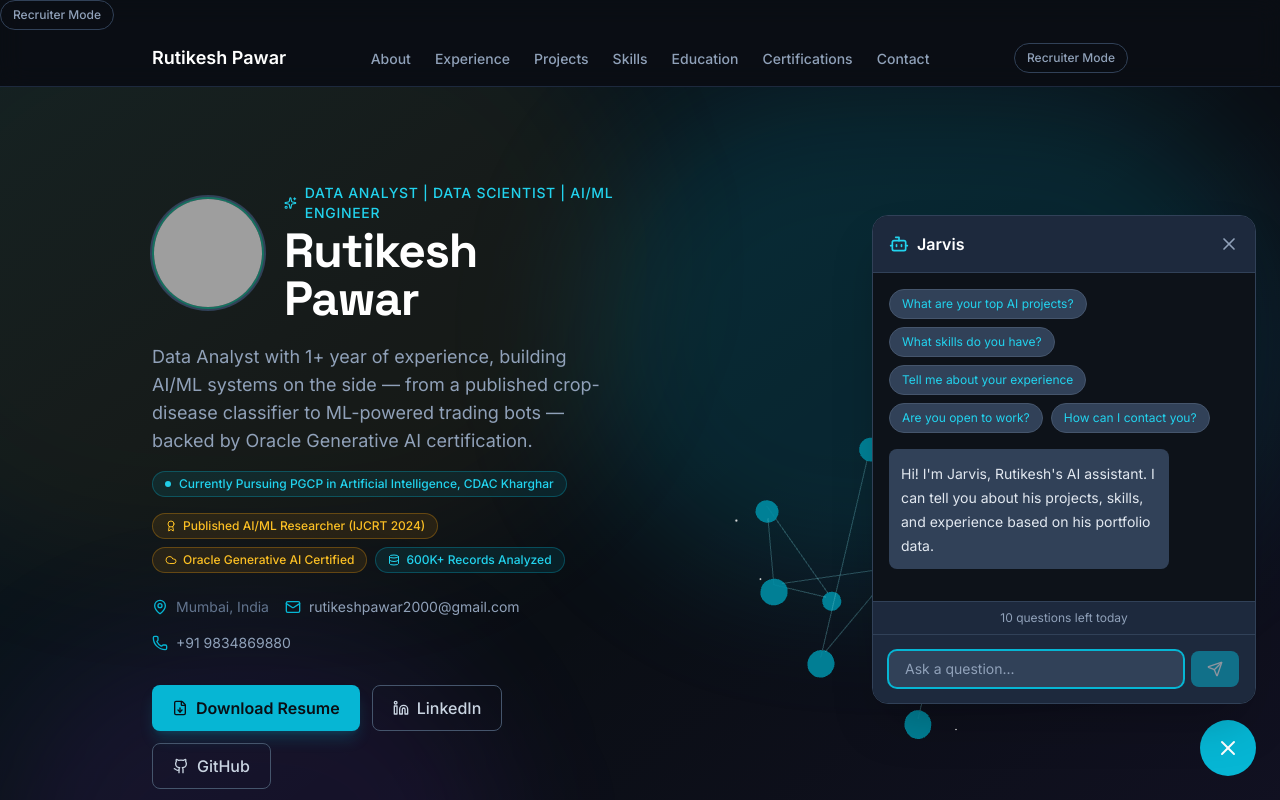
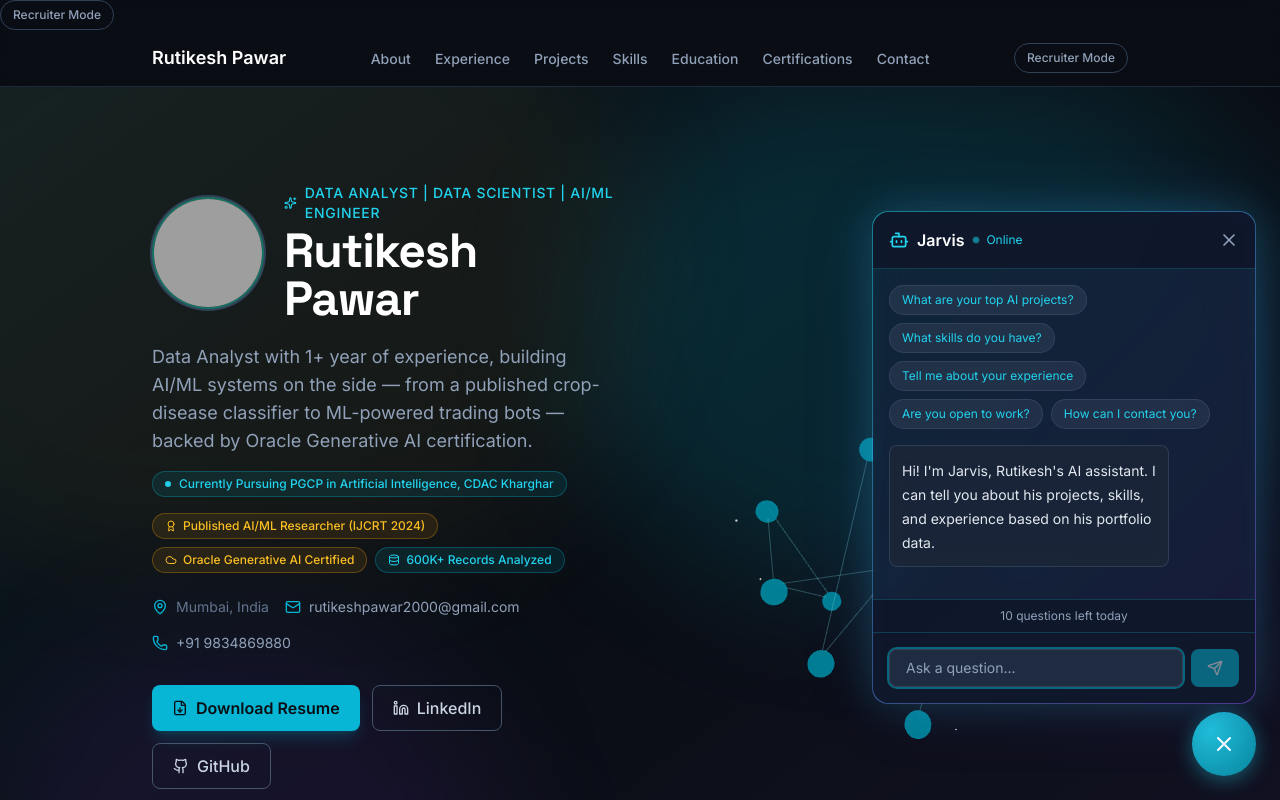
Before and after one commit to rutikeshpawar/rutikeshpawar.github.io, a React (Vite) app: page / in a window 1280 px wide. Both pictures are taken after a click on the button 1228 px from the left and 748 px from the top of the page. Shown: the top 800 px of the page. Built offline with nearby package versions, Linux system fonts and the light colour scheme; grey boxes are pictures that could not be loaded.

Commit message:
Pushing Latest Code 008

```diff
--- a/src/components/JarvisAssistant.tsx
+++ b/src/components/JarvisAssistant.tsx
@@ -127,25 +127,86 @@ export function JarvisAssistant({ recruiterMode }: JarvisAssistantProps) {
       {/* Floating Orb Button */}
       <button
         onClick={() => setIsOpen(!isOpen)}
-        className={`fixed bottom-6 right-6 z-50 flex items-center justify-center w-14 h-14 rounded-full bg-cyan-500 text-white shadow-lg hover:bg-cyan-400 transition-all ${
-          !recruiterMode && !prefersReducedMotion ? 'animate-pulse-ring' : ''
-        }`}
+        className={`fixed bottom-6 right-6 z-50 flex items-center justify-center w-16 h-16 rounded-full transition-all ${
+          !recruiterMode && !prefersReducedMotion && !isOpen ? 'jarvis-orb' : ''
+        } ${isOpen ? 'jarvis-orb-close' : ''} ${recruiterMode ? 'jarvis-recruiter-mode' : ''}`}
         aria-label={isOpen ? 'Close Jarvis Assistant' : 'Open Jarvis Assistant'}
-        style={{
-          boxShadow: '0 4px 20px rgba(34, 211, 238, 0.4)',
-        }}
+        style={
+          !recruiterMode && !prefersReducedMotion && !isOpen
+            ? {
+                background: 'radial-gradient(circle at 30% 30%, rgba(34, 211, 238, 0.8), rgba(6, 182, 212, 0.6), rgba(139, 92, 246, 0.4))',
+                boxShadow: '0 0 30px rgba(34, 211, 238, 0.6), 0 0 60px rgba(139, 92, 246, 0.3), inset 0 0 20px rgba(255, 255, 255, 0.2)',
+              }
+            : {
+                background: 'radial-gradient(circle at 30% 30%, rgba(34, 211, 238, 0.9), rgba(6, 182, 212, 0.7))',
+                boxShadow: '0 4px 20px rgba(34, 211, 238, 0.4)',
+              }
+        }
       >
-        {isOpen ? <X className="w-6 h-6" /> : <Bot className="w-6 h-6" />}
+        {!isOpen && !recruiterMode && !prefersReducedMotion && (
+          <>
+            {/* Rotating Ring 1 */}
+            <div
+              className="absolute inset-0 rounded-full border-2 border-cyan-400/30"
+              style={{
+                animation: 'jarvis-rotate-ring-1 8s linear infinite',
+                transformStyle: 'preserve-3d',
+              }}
+            />
+            {/* Rotating Ring 2 */}
+            <div
+              className="absolute inset-0 rounded-full border-2 border-violet-400/30"
+              style={{
+                animation: 'jarvis-rotate-ring-2 6s linear infinite',
+                transformStyle: 'preserve-3d',
+              }}
+            />
+          </>
+        )}
+        {isOpen ? <X className="w-6 h-6 text-white" /> : <Bot className="w-6 h-6 text-white" />}
       </button>
 
       {/* Chat Panel */}
       {isOpen && (
-        <div className="fixed bottom-24 right-6 z-50 w-80 md:w-96 max-h-[500px] bg-slate-900 rounded-2xl border border-slate-700 shadow-2xl flex flex-col overflow-hidden">
+        <div
+          className={`fixed bottom-24 right-6 z-50 w-[calc(100vw-2rem)] md:w-96 max-h-[500px] rounded-2xl overflow-hidden ${
+            !recruiterMode && !prefersReducedMotion ? 'jarvis-panel-animate' : ''
+          } ${recruiterMode ? 'jarvis-recruiter-mode' : ''}`}
+          style={{
+            background: 'linear-gradient(135deg, rgba(34, 211, 238, 0.5), rgba(139, 92, 246, 0.5))',
+            padding: '1px',
+            boxShadow: '0 0 40px rgba(34, 211, 238, 0.2), 0 0 80px rgba(139, 92, 246, 0.1)',
+            transformOrigin: 'bottom right',
+          }}
+        >
+          <div
+            className="rounded-2xl flex flex-col overflow-hidden"
+            style={{
+              background: 'rgba(15, 23, 42, 0.85)',
+              backdropFilter: 'blur(20px)',
+              boxShadow: 'inset 0 0 20px rgba(34, 211, 238, 0.05)',
+            }}
+          >
           {/* Header */}
-          <div className="flex items-center justify-between p-4 border-b border-slate-700 bg-slate-800">
+          <div
+            className="flex items-center justify-between p-4 border-b"
+            style={{
+              background: 'rgba(15, 23, 42, 0.9)',
+              borderColor: 'rgba(34, 211, 238, 0.2)',
+            }}
+          >
             <div className="flex items-center gap-2">
               <Bot className="w-5 h-5 text-cyan-400" />
               <span className="font-semibold text-white">Jarvis</span>
+              {!recruiterMode && !prefersReducedMotion && (
+                <div className="flex items-center gap-1.5">
+                  <div
+                    className="w-2 h-2 rounded-full bg-cyan-400"
+                    style={{ animation: 'jarvis-pulse-dot 2s ease-in-out infinite' }}
+                  />
+                  <span className="text-xs text-cyan-400">Online</span>
+                </div>
+              )}
             </div>
             <button
               onClick={() => setIsOpen(false)}
@@ -166,7 +227,7 @@ export function JarvisAssistant({ recruiterMode }: JarvisAssistantProps) {
                     key={index}
                     type="button"
                     onClick={() => sendQuestion(question)}
-                    className="text-xs bg-slate-700 text-cyan-400 px-3 py-1.5 rounded-full hover:bg-slate-600 hover:text-cyan-300 transition-colors border border-slate-600 hover:border-cyan-500/50"
+                    className="text-xs bg-slate-700/50 text-cyan-400 px-3 py-1.5 rounded-full hover:bg-slate-600/50 hover:text-cyan-300 transition-all border border-slate-600/50 hover:border-cyan-500/50 hover:shadow-lg hover:shadow-cyan-500/20"
                     disabled={isLoading}
                     aria-label={`Ask: ${question}`}
                   >
@@ -179,14 +240,27 @@ export function JarvisAssistant({ recruiterMode }: JarvisAssistantProps) {
             {messages.map((message, index) => (
               <div
                 key={index}
-                className={`flex ${message.role === 'user' ? 'justify-end' : 'justify-start'}`}
+                className={`flex ${message.role === 'user' ? 'justify-end' : 'justify-start'} ${
+                  !recruiterMode && !prefersReducedMotion ? 'message-animate' : ''
+                }`}
               >
                 <div
                   className={`max-w-[80%] rounded-lg p-3 ${
                     message.role === 'user'
-                      ? 'bg-cyan-500 text-slate-950'
-                      : 'bg-slate-700 text-slate-200'
+                      ? 'text-slate-950'
+                      : 'text-slate-200 border border-slate-600/50'
                   }`}
+                  style={
+                    message.role === 'user'
+                      ? {
+                          background: 'linear-gradient(135deg, rgba(34, 211, 238, 0.9), rgba(6, 182, 212, 0.8))',
+                          boxShadow: '0 4px 15px rgba(34, 211, 238, 0.3)',
+                        }
+                      : {
+                          background: 'rgba(30, 41, 59, 0.8)',
+                          backdropFilter: 'blur(10px)',
+                        }
+                  }
                 >
                   {message.role === 'assistant' && index === messages.length - 1 && isTyping ? (
                     <span>{getCurrentAssistantMessage()}</span>
@@ -199,11 +273,27 @@ export function JarvisAssistant({ recruiterMode }: JarvisAssistantProps) {
 
             {isLoading && (
               <div className="flex justify-start">
-                <div className="bg-slate-700 rounded-lg p-3">
+                <div
+                  className="rounded-lg p-3"
+                  style={{
+                    background: 'rgba(30, 41, 59, 0.8)',
+                    backdropFilter: 'blur(10px)',
+                    border: '1px solid rgba(100, 116, 139, 0.3)',
+                  }}
+                >
                   <div className="flex gap-1">
-                    <div className="w-2 h-2 bg-cyan-400 rounded-full animate-bounce" style={{ animationDelay: '0ms' }} />
-                    <div className="w-2 h-2 bg-cyan-400 rounded-full animate-bounce" style={{ animationDelay: '150ms' }} />
-                    <div className="w-2 h-2 bg-cyan-400 rounded-full animate-bounce" style={{ animationDelay: '300ms' }} />
+                    <div
+                      className="w-2 h-2 rounded-full bg-cyan-400"
+                      style={{ animation: prefersReducedMotion ? 'none' : 'jarvis-pulse-dot 1.4s ease-in-out infinite', animationDelay: '0ms' }}
+                    />
+                    <div
+                      className="w-2 h-2 rounded-full bg-cyan-400"
+                      style={{ animation: prefersReducedMotion ? 'none' : 'jarvis-pulse-dot 1.4s ease-in-out infinite', animationDelay: '200ms' }}
+                    />
+                    <div
+                      className="w-2 h-2 rounded-full bg-cyan-400"
+                      style={{ animation: prefersReducedMotion ? 'none' : 'jarvis-pulse-dot 1.4s ease-in-out infinite', animationDelay: '400ms' }}
+                    />
                   </div>
                 </div>
               </div>
@@ -213,14 +303,27 @@ export function JarvisAssistant({ recruiterMode }: JarvisAssistantProps) {
           </div>
 
           {/* Rate Limit Indicator */}
-          <div className="px-4 py-2 bg-slate-800 border-t border-slate-700">
+          <div
+            className="px-4 py-2 border-t"
+            style={{
+              background: 'rgba(15, 23, 42, 0.9)',
+              borderColor: 'rgba(34, 211, 238, 0.2)',
+            }}
+          >
             <p className="text-xs text-slate-400 text-center">
               {remaining} questions left today
             </p>
           </div>
 
           {/* Input */}
-          <form onSubmit={handleSubmit} className="p-4 border-t border-slate-700 bg-slate-800">
+          <form
+            onSubmit={handleSubmit}
+            className="p-4 border-t"
+            style={{
+              background: 'rgba(15, 23, 42, 0.9)',
+              borderColor: 'rgba(34, 211, 238, 0.2)',
+            }}
+          >
             <div className="flex gap-2">
               <input
                 ref={inputRef}
@@ -228,13 +331,13 @@ export function JarvisAssistant({ recruiterMode }: JarvisAssistantProps) {
                 value={input}
                 onChange={(e) => setInput(e.target.value)}
                 placeholder="Ask a question..."
-                className="flex-1 bg-slate-700 text-white rounded-lg px-4 py-2 text-sm focus:outline-none focus:ring-2 focus:ring-cyan-500 placeholder-slate-400"
+                className="flex-1 bg-slate-700/50 text-white rounded-lg px-4 py-2 text-sm focus:outline-none focus:ring-2 focus:ring-cyan-500/50 placeholder-slate-400 border border-slate-600/50"
                 disabled={isLoading}
               />
               <button
                 type="submit"
                 disabled={isLoading || !input.trim()}
-                className="bg-cyan-500 text-white rounded-lg px-4 py-2 hover:bg-cyan-400 disabled:opacity-50 disabled:cursor-not-allowed transition-colors"
+                className="bg-cyan-500 text-white rounded-lg px-4 py-2 hover:bg-cyan-400 disabled:opacity-50 disabled:cursor-not-allowed transition-all hover:shadow-lg hover:shadow-cyan-500/20"
                 aria-label="Send message"
               >
                 <Send className="w-4 h-4" />
@@ -242,6 +345,7 @@ export function JarvisAssistant({ recruiterMode }: JarvisAssistantProps) {
             </div>
           </form>
         </div>
+      </div>
       )}
     </>
   )
--- a/src/index.css
+++ b/src/index.css
@@ -205,3 +205,110 @@ html {
 .animate-pulse-ring {
   animation: pulse-ring 2s cubic-bezier(0.4, 0, 0.6, 1) infinite;
 }
+
+/* Jarvis 3D Orb Animations */
+@keyframes jarvis-float {
+  0%, 100% {
+    transform: translateY(0px);
+  }
+  50% {
+    transform: translateY(-8px);
+  }
+}
+
+@keyframes jarvis-rotate-ring-1 {
+  0% {
+    transform: rotateX(70deg) rotateY(0deg);
+  }
+  100% {
+    transform: rotateX(70deg) rotateY(360deg);
+  }
+}
+
+@keyframes jarvis-rotate-ring-2 {
+  0% {
+    transform: rotateX(70deg) rotateY(0deg) rotateZ(45deg);
+  }
+  100% {
+    transform: rotateX(70deg) rotateY(360deg) rotateZ(45deg);
+  }
+}
+
+@keyframes jarvis-pulse-dot {
+  0%, 100% {
+    opacity: 1;
+    transform: scale(1);
+  }
+  50% {
+    opacity: 0.5;
+    transform: scale(0.8);
+  }
+}
+
+@keyframes jarvis-panel-open {
+  0% {
+    opacity: 0;
+    transform: scale(0.8) rotate(-5deg);
+  }
+  100% {
+    opacity: 1;
+    transform: scale(1) rotate(0deg);
+  }
+}
+
+@keyframes jarvis-message-in {
+  0% {
+    opacity: 0;
+    transform: translateY(10px);
+  }
+  100% {
+    opacity: 1;
+    transform: translateY(0);
+  }
+}
+
+.jarvis-orb {
+  animation: jarvis-float 3s ease-in-out infinite;
+}
+
+.jarvis-orb:hover {
+  transform: scale(1.1) translateY(-4px);
+  box-shadow: 0 0 40px rgba(34, 211, 238, 0.8), 0 0 80px rgba(139, 92, 246, 0.4), inset 0 0 30px rgba(255, 255, 255, 0.3) !important;
+}
+
+.jarvis-orb-close {
+  background: radial-gradient(circle at 30% 30%, rgba(34, 211, 238, 0.9), rgba(6, 182, 212, 0.7)) !important;
+  box-shadow: 0 4px 20px rgba(34, 211, 238, 0.4) !important;
+}
+
+.jarvis-panel-animate {
+  animation: jarvis-panel-open 0.4s cubic-bezier(0.34, 1.56, 0.64, 1);
+}
+
+.message-animate {
+  animation: jarvis-message-in 0.3s ease-out;
+}
+
+/* Respect reduced motion for Jarvis animations */
+@media (prefers-reduced-motion: reduce) {
+  .jarvis-orb,
+  .jarvis-panel-animate,
+  .message-animate {
+    animation: none !important;
+  }
+
+  .jarvis-orb:hover {
+    transform: none !important;
+  }
+}
+
+/* Recruiter mode: disable all Jarvis animations */
+.jarvis-recruiter-mode .jarvis-orb,
+.jarvis-recruiter-mode .jarvis-panel-animate,
+.jarvis-recruiter-mode .message-animate {
+  animation: none !important;
+}
+
+.jarvis-recruiter-mode .jarvis-orb:hover {
+  transform: none !important;
+}
```
